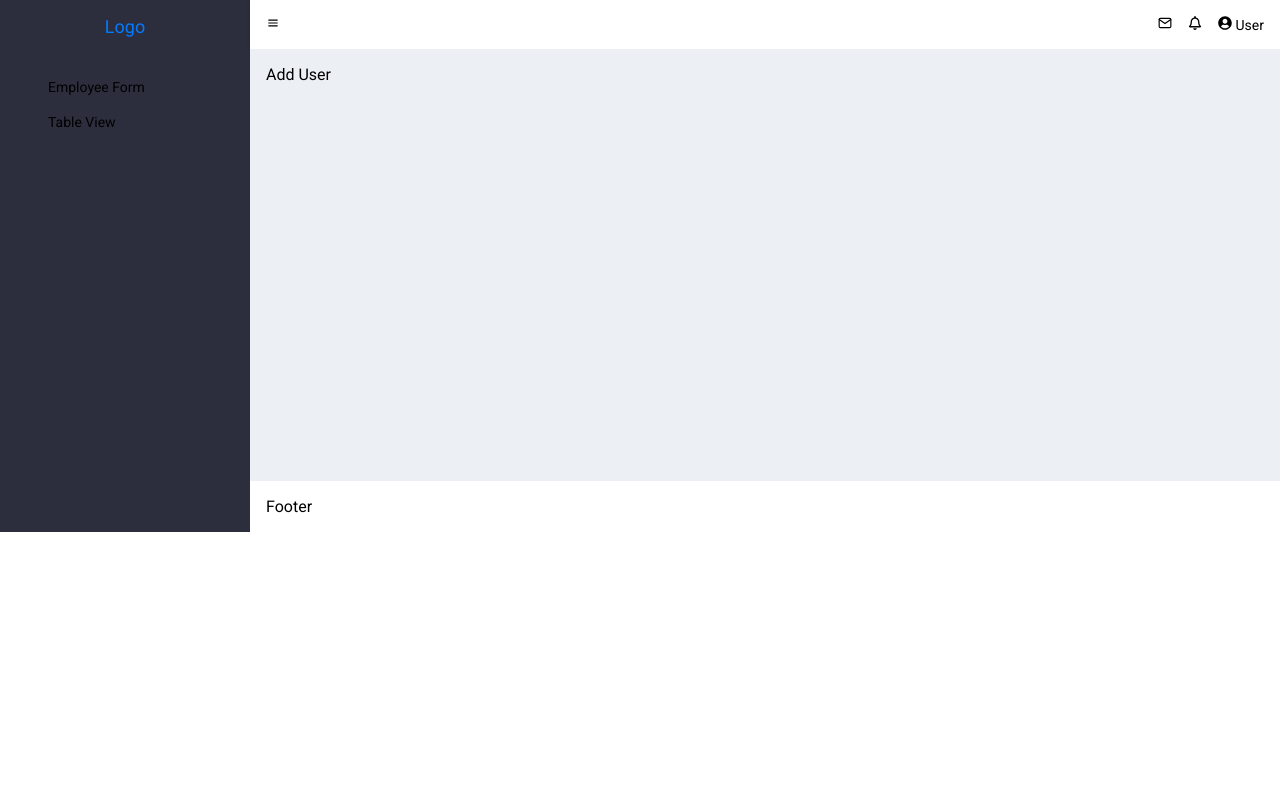
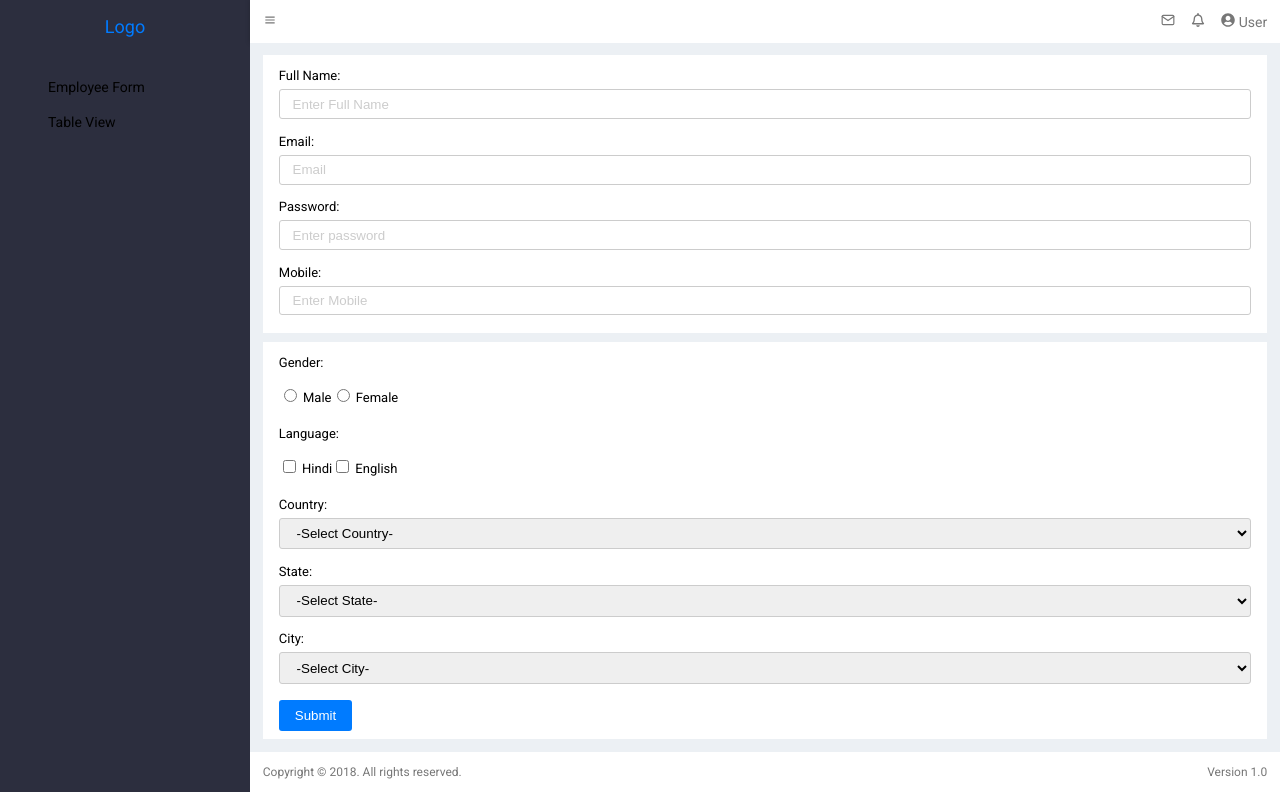
Before and after one commit to rrankawat/react-fifty-hertz, a React (Create React App) app: page /users/add in a window 1280 px wide. Built offline with nearby package versions, Linux system fonts and the light colour scheme.

Commit message:
Add User

```diff
--- a/src/components/layout/Footer.js
+++ b/src/components/layout/Footer.js
@@ -1,7 +1,14 @@
 import React from 'react'
 
 const Footer = () => {
-  return <footer className='footer'>Footer</footer>
+  return (
+    <footer className='footer'>
+      <div className='footer-left'>
+        Copyright &copy; 2018. All rights reserved.
+      </div>
+      <div className='footer-right'>Version 1.0</div>
+    </footer>
+  )
 }
 
 export default Footer
--- a/src/index.css
+++ b/src/index.css
@@ -28,6 +28,10 @@ ul {
   list-style: none;
 }
 
+label {
+  line-height: 26px;
+}
+
 /* --------------- Utils ----------------- */
 .mb-1 {
   margin-bottom: 0.6rem;
@@ -37,6 +41,16 @@ ul {
 }
 .mb-3 {
   margin-bottom: 1.5rem;
+}
+
+.mt-1 {
+  margin-top: 0.6rem;
+}
+.mt-2 {
+  margin-top: 1rem;
+}
+.mt-3 {
+  margin-top: 1.5rem;
 }
 
 .bg-light-blue {
@@ -51,6 +65,19 @@ ul {
 
 .w-100 {
   width: 100%;
+}
+
+.panel {
+  background-color: #fff;
+  padding: 0.5rem 1rem;
+}
+
+.btn-primary {
+  border: none;
+  padding: 0.5rem 1rem;
+  background-color: var(--primary);
+  border-radius: 3px;
+  color: #fff;
 }
 /* Utils - End */
 
@@ -126,9 +153,10 @@ ul {
 .header {
   display: flex;
   justify-content: space-between;
-  padding: 1rem;
+  padding: 0.8rem;
   box-shadow: 0 0 5px 0 rgba(0, 0, 0, 0.2);
   font-size: 14px;
+  color: #777;
 }
 
 .header-right-icons > svg {
@@ -137,11 +165,26 @@ ul {
 
 .container {
   background-color: var(--light);
-  padding: 1rem;
+  padding: 0.8rem;
   min-height: 400px;
+  font-size: 13px;
+}
+
+.form-control {
+  display: block;
+  padding: 0.4rem 0.8rem;
+  width: 100%;
+  box-sizing: border-box;
+  outline: none;
+  border: 1px solid #ccc;
+  border-radius: 3px;
 }
 
 .footer {
-  padding: 1rem;
+  padding: 0.8rem;
   box-shadow: 5px 0 0 0 rgba(0, 0, 0, 0.2);
+  display: flex;
+  justify-content: space-between;
+  font-size: 12px;
+  color: #777;
 }
--- a/src/pages/users/AddUser.js
+++ b/src/pages/users/AddUser.js
@@ -2,7 +2,94 @@ import React from 'react'
 import MainLayout from '../../layouts/MainLayout'
 
 const AddUser = () => {
-  return <MainLayout>Add User</MainLayout>
+  return (
+    <MainLayout>
+      <form>
+        <section className='panel mb-1'>
+          <div className='mb-1'>
+            <label htmlFor='fullName'>Full Name:</label>
+            <input
+              type='text'
+              className='form-control'
+              name='fullName'
+              placeholder='Enter Full Name'
+            />
+          </div>
+
+          <div className='mb-1'>
+            <label htmlFor='fullName'>Email:</label>
+            <input
+              type='text'
+              className='form-control'
+              name='email'
+              placeholder='Email'
+            />
+          </div>
+
+          <div className='mb-1'>
+            <label htmlFor='fullName'>Password:</label>
+            <input
+              type='password'
+              className='form-control'
+              name='fullName'
+              placeholder='Enter password'
+            />
+          </div>
+
+          <div className='mb-1'>
+            <label htmlFor='fullName'>Mobile:</label>
+            <input
+              type='text'
+              className='form-control'
+              name='fullName'
+              placeholder='Enter Mobile'
+            />
+          </div>
+        </section>
+
+        <section className='panel'>
+          <div className='mb-2'>
+            <label htmlFor='gender'>Gender:</label>
+            <div className='mt-1'>
+              <input type='radio' name='gender' value='male' /> Male
+              <input type='radio' name='gender' value='female' /> Female
+            </div>
+          </div>
+
+          <div className='mb-2'>
+            <label htmlFor='language'>Language:</label>
+            <div className='mt-1'>
+              <input type='checkbox' /> Hindi
+              <input type='checkbox' /> English
+            </div>
+          </div>
+
+          <div className='mb-1'>
+            <label htmlFor='country'>Country:</label>
+            <select name='country' className='form-control'>
+              <option>-Select Country-</option>
+            </select>
+          </div>
+
+          <div className='mb-1'>
+            <label htmlFor='state'>State:</label>
+            <select name='state' className='form-control'>
+              <option>-Select State-</option>
+            </select>
+          </div>
+
+          <div className='mb-2'>
+            <label htmlFor='city'>City:</label>
+            <select name='city' className='form-control'>
+              <option>-Select City-</option>
+            </select>
+          </div>
+
+          <input type='submit' value='Submit' className='btn-primary' />
+        </section>
+      </form>
+    </MainLayout>
+  )
 }
 
 export default AddUser
```
